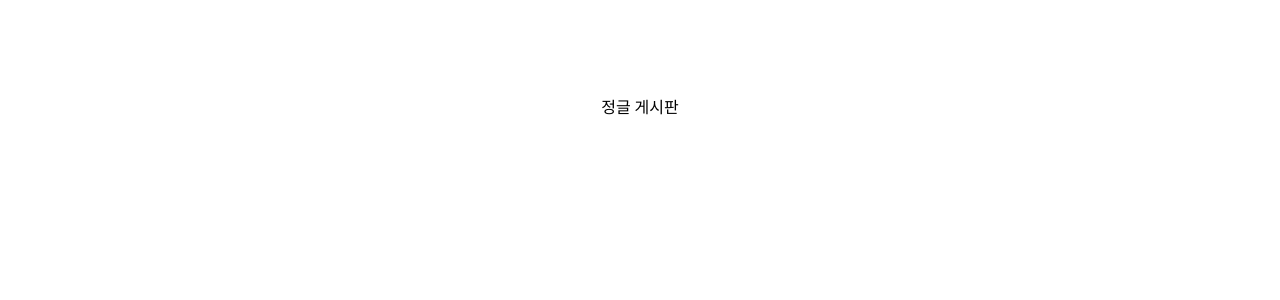
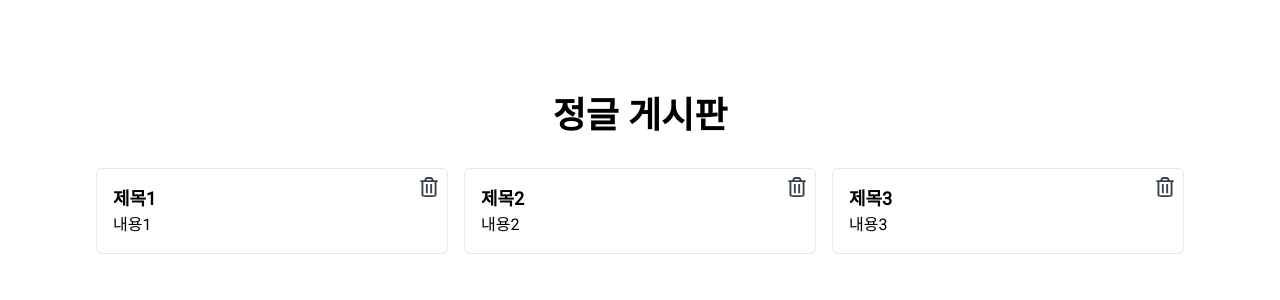
Before and after one commit to bishoe01/toy_jg, a Next.js app in the folder project_toy/: page / in a window 1280 px wide. Shown: the top 300 px of the page. Built offline with nearby package versions, Linux system fonts and the light colour scheme.

Commit message:
[UPDATE] 게시판 임시 적용

```diff
--- a/project_toy/src/app/globals.css
+++ b/project_toy/src/app/globals.css
@@ -16,9 +16,13 @@
   }
 }
 
-
 @layer utilities {
   .text-balance {
     text-wrap: balance;
   }
 }
+
+
+.card_title{
+    @apply text-2xl font-bold text-gray-800;
+}
--- a/project_toy/src/app/layout.tsx
+++ b/project_toy/src/app/layout.tsx
@@ -1,6 +1,8 @@
 import type { Metadata } from "next";
 import { Roboto } from "next/font/google";
 import "./globals.css";
+import { RecoilRoot } from "recoil";
+import RecoilRootWrapper from "@/store/RecoilWrapper";
 
 const roboto = Roboto({
   weight: "400",
@@ -19,7 +21,9 @@ export default function RootLayout({
 }>) {
   return (
     <html lang="en">
-      <body className={roboto.className}>{children}</body>
+      <body className={roboto.className}>
+        <RecoilRootWrapper>{children}</RecoilRootWrapper>
+      </body>
     </html>
   );
 }
--- a/project_toy/src/app/page.tsx
+++ b/project_toy/src/app/page.tsx
@@ -1,9 +1,11 @@
+import PostList from "@/components/PostList";
 import Image from "next/image";
 
 export default function Home() {
   return (
-    <main className="flex min-h-screen flex-col items-center justify-between p-24">
-      <h1>정글 게시판 </h1>
+    <main className="flex flex-col min-h-screen items-center p-24">
+      <h1 className="text-4xl font-bold text-center mb-8">정글 게시판</h1>
+      <PostList />
     </main>
   );
 }
--- /dev/null
+++ b/project_toy/src/app/posts/[postId]/page.tsx
@@ -0,0 +1,64 @@
+"use client";
+
+import { Formik } from "formik";
+import * as Yup from "yup";
+type Props = {
+  params: {
+    postId: string;
+  };
+};
+
+const validationSchema = Yup.object({
+  title: Yup.string()
+    .required("제목을 입력해주세요.")
+    .max(25, "최대 25자까지 입력 가능합니다.")
+    .min(10, "최소 5자 이상 입력해주세요."),
+  content: Yup.string()
+    .required("내용을 입력해주세요.")
+    .min(10, "최소 10자 이상 입력해주세요.")
+    .max(1000, "최대 1000자까지 입력 가능합니다."),
+});
+
+function PostDetailPage({ params }: Props) {
+  return (
+    <Formik
+      initialValues={{ title: "", content: "" }}
+      validationSchema={validationSchema}
+      onSubmit={(values) => {
+        console.log(values);
+      }}
+    >
+      {({ isValid, isSubmitting }) => (
+        <form>
+          <div>
+            <label htmlFor="title">제목</label>
+            <input type="text" />
+          </div>
+          <div>
+            <label htmlFor="content">내용</label>
+            <textarea />
+          </div>
+          <button type="submit">저장</button>
+        </form>
+      )}
+    </Formik>
+  );
+}
+export default PostDetailPage;
+
+//  <button
+//    onClick={() => {
+//      addPost({
+//        post_id: 4,
+//        title: "제목4",
+//        content: "내용4",
+//        date: new Date().toISOString(),
+//        writer: {
+//          id: 4,
+//          name: "작성자4",
+//        },
+//      });
+//    }}
+//  >
+//    ADD
+//  </button>;
--- /dev/null
+++ b/project_toy/src/components/PostCard.tsx
@@ -0,0 +1,40 @@
+import { useDeletePost } from "@/hooks/usePostsActions";
+import { FaRegTrashAlt } from "react-icons/fa";
+import { confirm_alert } from "@/utils/confirmDelete";
+import { useRouter } from "next/navigation";
+import { Posts } from "@/type";
+
+interface PostCardProps {
+  post: Posts;
+}
+
+const PostCard: React.FC<PostCardProps> = ({ post }) => {
+  const router = useRouter();
+  const deletePost = useDeletePost();
+
+  const handleDeleteClick = (e: React.MouseEvent<HTMLButtonElement>) => {
+    e.stopPropagation();
+    confirm_alert("정말 삭제하시겠습니까?", "삭제", "#FF2200", () => {
+      deletePost(post.post_id);
+    });
+  };
+
+  return (
+    <div
+      onClick={() => router.push(`/posts/${post.post_id}`)}
+      className="rounded-md border p-4 relative cursor-pointer hover:scale-105 hover:border-green-500 hover:shadow-lg transition-transform duration-300 ease-in-out"
+    >
+      <h2 className="text-lg font-bold">{post.title}</h2>
+      <p>{post.content}</p>
+
+      <button
+        className="absolute top-2 right-2 z-10"
+        onClick={handleDeleteClick}
+      >
+        <FaRegTrashAlt className="hover:text-red-500 rounded-md text-gray-700 text-xl" />
+      </button>
+    </div>
+  );
+};
+
+export default PostCard;
--- /dev/null
+++ b/project_toy/src/components/PostList.tsx
@@ -0,0 +1,18 @@
+"use client";
+import { useRecoilValue } from "recoil";
+import { postListState } from "@/store/posts";
+import PostCard from "./PostCard";
+
+const PostList: React.FC = () => {
+  const postList = useRecoilValue(postListState);
+
+  return (
+    <div className="w-full grid grid-cols-3 gap-4">
+      {postList.map((post) => (
+        <PostCard key={post.post_id} post={post} />
+      ))}
+    </div>
+  );
+};
+
+export default PostList;
```
